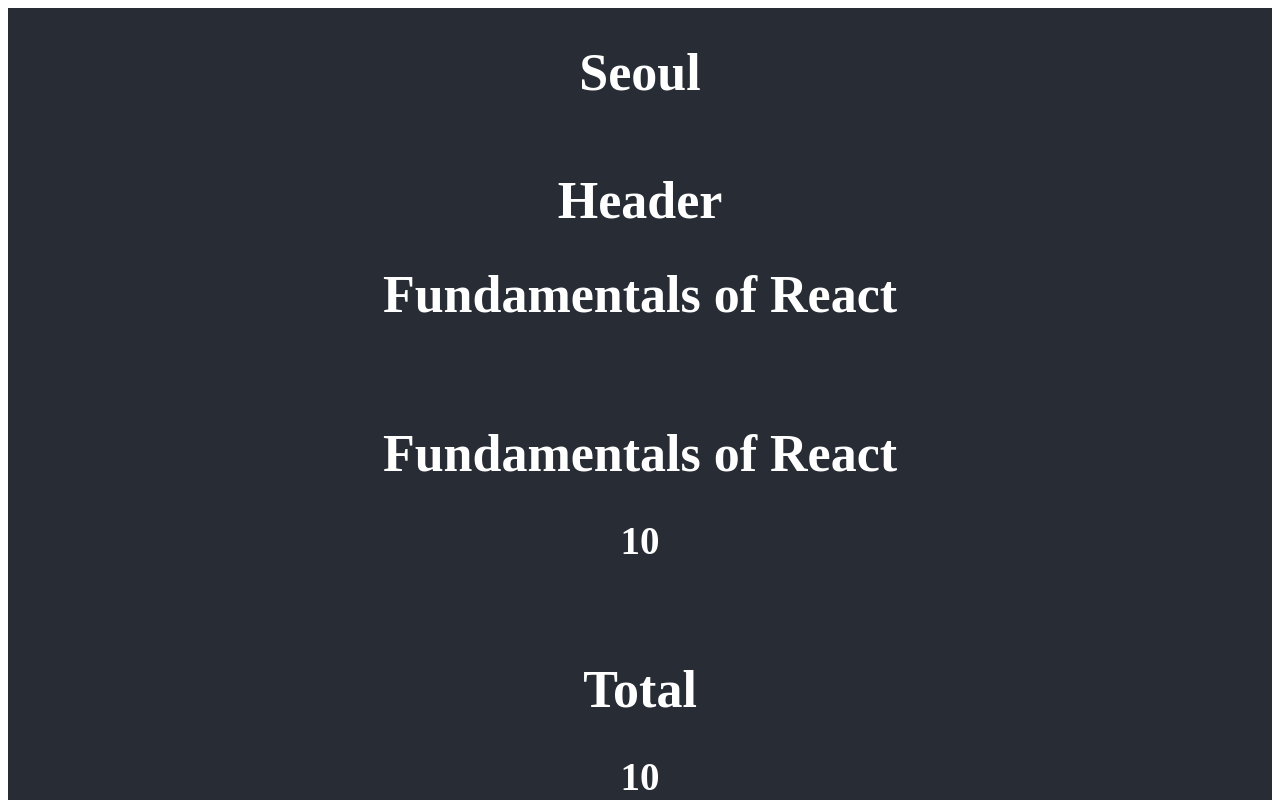
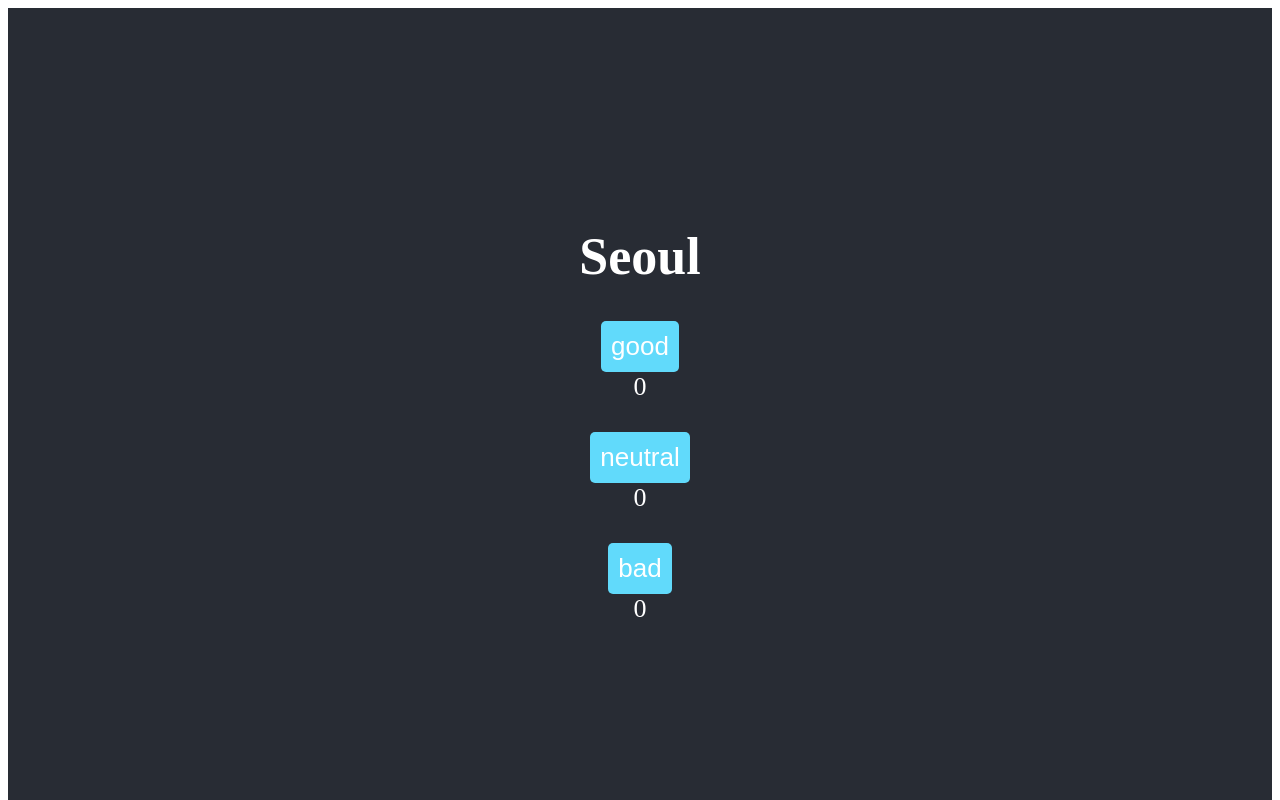
Before and after one commit to SSOL7/Osa1, a React (Vite) app: page / in a window 1280 px wide. Shown: the top 800 px of the page. Built offline with nearby package versions, Linux system fonts and the light colour scheme.

Commit message:
Tehtävä 1.6

```diff
--- a/src/App.css
+++ b/src/App.css
@@ -40,3 +40,13 @@
 button {
   font-size: calc(10px + 2vmin);
 }
+
+.button {
+  background-color: #61dafb;
+  color: white;
+  border: none;
+  padding: 10px;
+  border-radius: 5px;
+  font-size: calc(10px + 2vmin);
+  cursor: pointer;
+}
--- a/src/App.jsx
+++ b/src/App.jsx
@@ -1,44 +1,40 @@
+import { useState } from 'react';
 import './App.css';
 import Header from './Header';
 import Content from './Content';
 import Total from './Total';
 
 function App() {
-
-  const course = {
-    name: 'Half Stack application development',
-    parts: [
-      {
-        name: 'Fundamentals of React',
-        exercises: 10
-      },
-      {
-        name: 'Using props to pass data',
-        exercises: 7
-      },
-      {
-        name: 'State of a component',
-        exercises: 14
-      }
-    ]
-  }
+  const [good, setGood] = useState(0)
+  const [neutral, setNeutral] = useState(0)
+  const [bad, setBad] = useState(0)
 
 
   return (
     <div className="App">
       <header className="App-header">
         <h1>Seoul</h1>
-        {course.parts.map(part => {
-          return (
-            <div>
-              <Header part1={part} />
-              <br />
-              <Content part2={part} />
-              <br />
-              <Total part3={part} />
-            </div>
-          )
-        })}
+        <div>
+        <button className='button' onClick={() => setGood(good + 1)}>
+          good
+        </button>
+        <br />
+        {good}
+        <br />
+        <br />
+        <button className='button' onClick={() => setNeutral(neutral + 1)}>
+          neutral
+        </button>
+        <br />
+        {neutral}
+        <br />
+        <br />
+        <button className='button' onClick={() => setBad(bad + 1)}>
+          bad
+        </button>
+        <br />
+        {bad}
+      </div>
       </header>
     </div>
   )
--- a/src/Content.jsx
+++ b/src/Content.jsx
@@ -4,8 +4,7 @@
   const { part2 } = props
   return (
     <>
-      <h1>{ part2.name }</h1>
-      <h2>{ part2.exercises }</h2>
+      <h1>Content</h1>
     </>
   )
 }
--- a/src/Header.jsx
+++ b/src/Header.jsx
@@ -6,7 +6,6 @@
   return (
     <>
         <h1>Header</h1>
-        <h1>{part1.name}</h1>
     </>
   )
 }
--- a/src/Total.jsx
+++ b/src/Total.jsx
@@ -6,7 +6,6 @@
   return (
     <>
     <h1>Total</h1>
-    <h2>{part3.exercises}</h2>
     </>
   )
 }
```
